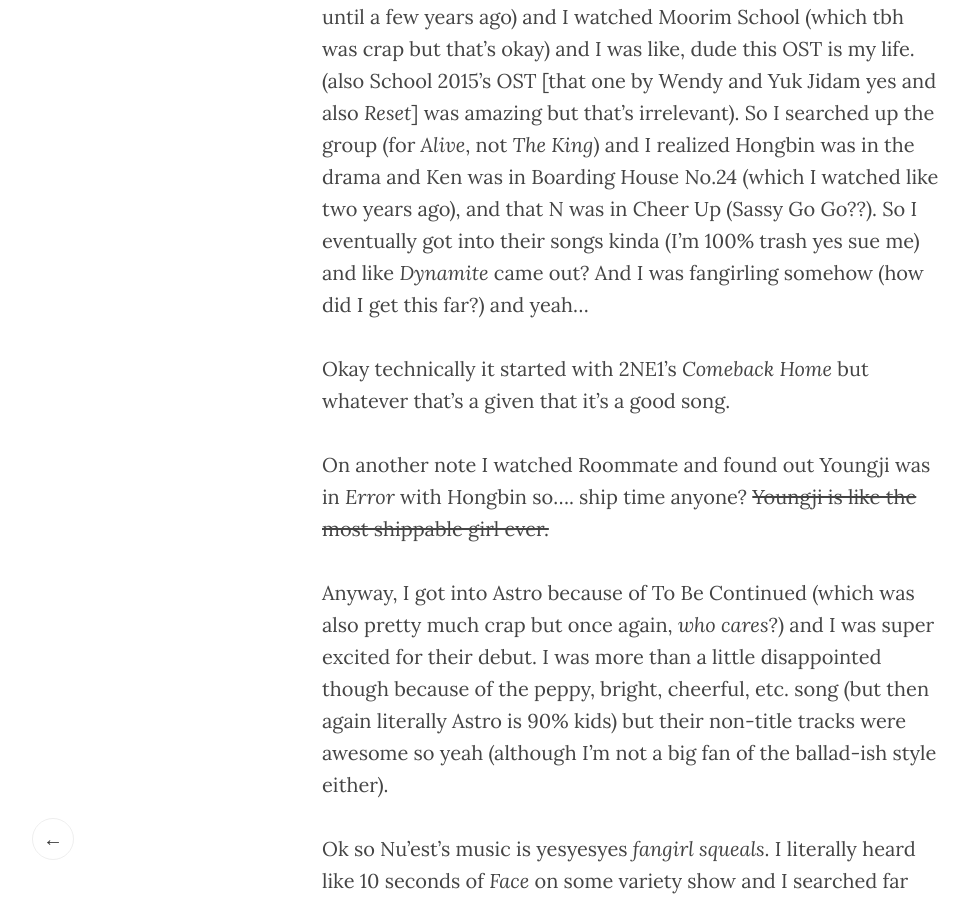
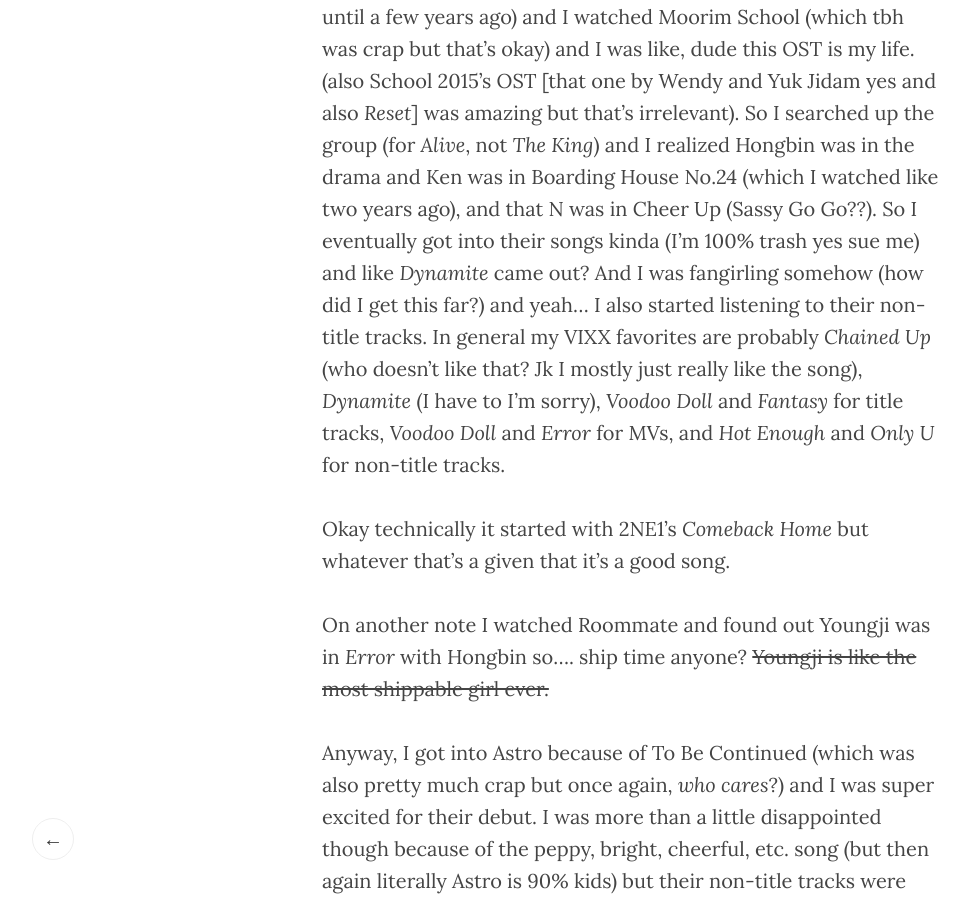
Before and after one commit to quinez/quinez.github.io, a Jekyll site: the page built from _posts/2016-09-19-kpop.markdown, in a window 1280 px wide and 900 px high, scrolled down 677 px. Shown: the whole window, without its empty margins (8-977 px from the left). Built offline with Jekyll 4.4.1, drawn with Linux system fonts in a browser that asks for light colours; comment, search, counter and statistics services are not loaded.

Commit message:
Post update: Kpop

```diff
--- a/_posts/2016-09-19-kpop.markdown
+++ b/_posts/2016-09-19-kpop.markdown
@@ -9,7 +9,7 @@ Needless to say, I am dying because of this.
 <br/><br/>
 So I mentioned fanfiction last time, and I just wanted to elaborate on that and say that, yes, this was Kpop fanfiction (yes I know I am dead).
 <br/><br/>
-So, it started with K-Dramas (which I also was <i>not</i> interested in until a few years ago) and I watched Moorim School (which tbh was crap but that's okay) and I was like, dude this OST is my life. (also School 2015's OST [that one by Wendy and Yuk Jidam yes and also *Reset*] was amazing but that's irrelevant). So I searched up the group (for *Alive*, not *The King*) and I realized Hongbin was in the drama and Ken was in Boarding House No.24 (which I watched like two years ago), and that N was in Cheer Up (Sassy Go Go??). So I eventually got into their songs kinda (I'm 100% trash yes sue me) and like *Dynamite* came out? And I was fangirling somehow (how did I get this far?) and yeah...
+So, it started with K-Dramas (which I also was <i>not</i> interested in until a few years ago) and I watched Moorim School (which tbh was crap but that's okay) and I was like, dude this OST is my life. (also School 2015's OST [that one by Wendy and Yuk Jidam yes and also *Reset*] was amazing but that's irrelevant). So I searched up the group (for *Alive*, not *The King*) and I realized Hongbin was in the drama and Ken was in Boarding House No.24 (which I watched like two years ago), and that N was in Cheer Up (Sassy Go Go??). So I eventually got into their songs kinda (I'm 100% trash yes sue me) and like *Dynamite* came out? And I was fangirling somehow (how did I get this far?) and yeah... I also started listening to their non-title tracks. In general my VIXX favorites are probably *Chained Up* (who doesn't like that? Jk I mostly just really like the song), *Dynamite* (I have to I'm sorry), *Voodoo Doll* and *Fantasy* for title tracks, *Voodoo Doll* and *Error* for MVs, and *Hot Enough* and *Only U* for non-title tracks.
 <br/><br/>
 Okay technically it started with 2NE1's *Comeback Home* but whatever that's a given that it's a good song.
 <br/><br/>
```
